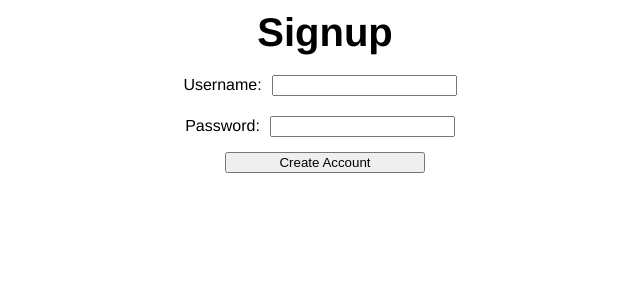
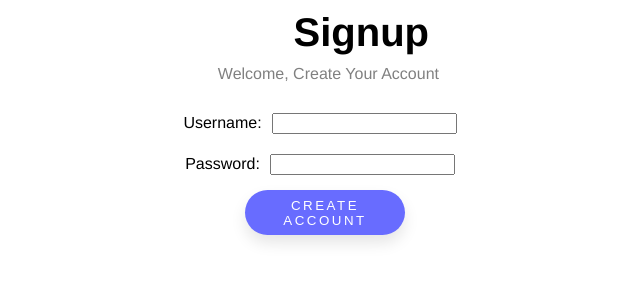
Before and after one commit to sandylcruz/catalog, a React (Create React App) app in the folder app/javascript/: page / in a window 1280 px wide. Shown: the top 300 px of the page, without its empty margins (315-955 px from the left). Built offline with nearby package versions, Linux system fonts and the light colour scheme; the HTML template or start-up script is replaced by a standard one.

Commit message:
Add css to signup form

```diff
--- a/app/javascript/src/App.js
+++ b/app/javascript/src/App.js
@@ -11,12 +11,10 @@ const App = React.memo(({ store }) => {
 
   return (
     <Provider store={store}>
-      <div>
-        <GlobalStyle />
-        <BrowserRouter>
-          <Route path="/" component={SignupContainer} />
-        </BrowserRouter>
-      </div>
+      <GlobalStyle />
+      <BrowserRouter>
+        <Route path="/" component={SignupContainer} />
+      </BrowserRouter>
     </Provider>
   );
 });
--- a/app/javascript/src/Signup/Signup.js
+++ b/app/javascript/src/Signup/Signup.js
@@ -2,10 +2,17 @@ import React, { useCallback } from 'react';
 // import { useState } from 'react';
 
 import styled from 'styled-components';
+import { Button } from '../components/Button';
 
-const Button = styled.button`
-  width: 200px;
-  margin: 5px;
+const Bottom = styled.div`
+  // border: 1px solid black;
+  margin: 10px;
+  padding: 10px;
+`;
+
+const H3 = styled.h3`
+  color: grey;
+  font-weight: normal;
 `;
 
 const Input = styled.input`
@@ -16,12 +23,25 @@ const Label = styled.label``;
 
 const SignupFormDiv = styled.div`
   text-align: center;
+  display: flex;
+  flex-direction: column;
+  align-items: center;
+  // border: 1px solid blue;
 `;
 
 const StyledForm = styled.form`
   display: flex;
   flex-direction: column;
   align-items: center;
+`;
+
+const Top = styled.div`
+  display: flex;
+  flex-direction: column;
+  text-align: right;
+  // border: 1px solid purple;
+  width: 258px;
+  margin-right: 30px;
 `;
 
 const Signup = React.memo(() => {
@@ -38,7 +58,11 @@ const Signup = React.memo(() => {
 
   return (
     <SignupFormDiv>
+      <Top>
         <h1>Signup </h1>
+        <H3>Welcome, Create Your Account</H3>
+      </Top>
+      <Bottom>
         <StyledForm onSubmit={handleSubmit}>
           <Label>
             Username:
@@ -51,6 +75,7 @@ const Signup = React.memo(() => {
           </Label>
           <Button type="submit">Create Account</Button>
         </StyledForm>
+      </Bottom>
     </SignupFormDiv>
   );
 });
--- a/app/javascript/src/Signup/SignupContainer.js
+++ b/app/javascript/src/Signup/SignupContainer.js
@@ -7,11 +7,7 @@ const SignupContainer = React.memo(() => {
 
   console.log('in signup container');
 
-  return (
-    <div>
-      <Signup />
-    </div>
-  );
+  return <Signup />;
 });
 
 export default SignupContainer;
--- /dev/null
+++ b/app/javascript/src/components/Button.js
@@ -0,0 +1,29 @@
+import styled from 'styled-components';
+
+export const Button = styled.button`
+  width: 160px;
+  height: 45px;
+  text-transform: uppercase;
+  letter-spacing: 2.5px;
+  font-weight: 500;
+  border-radius: 45px;
+  margin: 5px;
+  background-color: #686cff;
+  color: white;
+  box-shadow: 0px 8px 15px rgba(0, 0, 0, 0.1);
+  transition: all 0.3s ease 0s;
+  cursor: pointer;
+
+  border: none;
+
+  &:hover {
+    // background-color: #18a7f7;
+    box-shadow: 0px 15px 20px #18a7f7;
+    transform: translateY(-4px);
+  }
+
+  &:active {
+  }
+`;
+
+export const Input = styled.input``;
--- a/package.json
+++ b/package.json
@@ -15,6 +15,7 @@
     "@rails/webpacker": "5.4.0",
     "@types/react": "^17.0.13",
     "@types/react-dom": "^17.0.8",
+    "access-it": "^1.0.9",
     "babel-plugin-transform-react-remove-prop-types": "^0.4.24",
     "jquery": "^3.6.0",
     "prop-types": "^15.7.2",
```
Also changed, not shown: 1 other file (tests, documents, lock files or other folders). Lines whose indentation alone changed are shown as unchanged.
